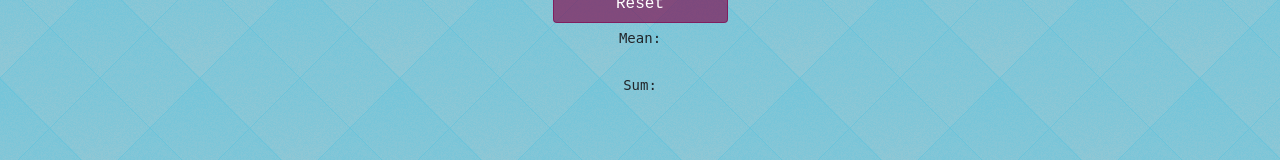
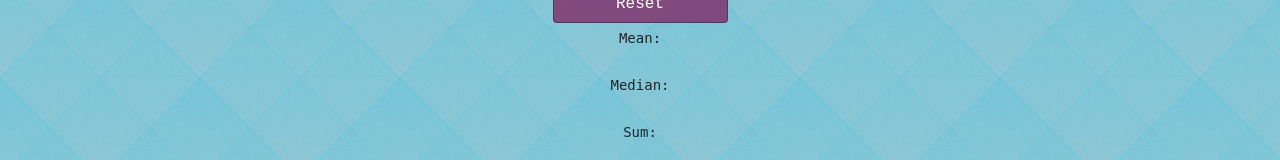
Before and after one commit to billspell20/stats-calculator-react, a React (Create React App) app: page / in a window 1280 px wide. Shown: the part 322-482 px from the top of the page. Built offline with nearby package versions, Linux system fonts and the light colour scheme.

Commit message:
stopping pt

```diff
--- a/src/components/App.js
+++ b/src/components/App.js
@@ -8,6 +8,7 @@
 function App() {
   const [sumvalue, setsumvalues] = useState([]);
   const [meanvalue, setmeanvalues] = useState([]);
+  const [medianvalue, setmedianvalues] = useState([]);
 
   return (
     <div className="App">
@@ -26,6 +27,7 @@
       <Button onClick={refresh}>Reset</Button>
       <br/>
       <p>Mean: {meanvalue}</p>
+      <p>Median: {medianvalue}</p>
       <p>Sum: {sumvalue}</p>
       <Footer />
     </div>
@@ -53,6 +55,10 @@
       }
       return mean;
     });
+    setmedianvalues(medianvalue => {
+      var median = 0;
+      return median;
+    });
   }
   function refresh(){
     window.location.reload("Refresh")
```
